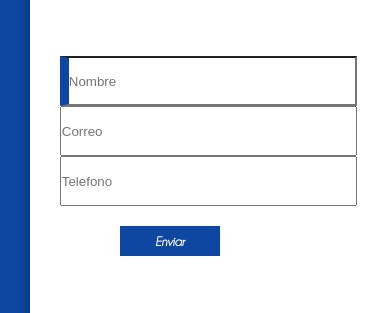
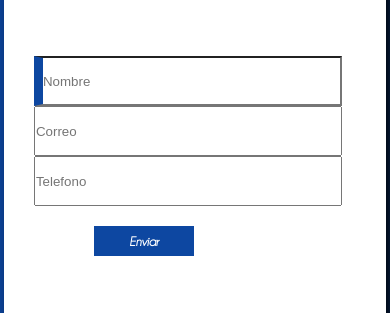
Before and after one commit to andres-galindo/landing-page, a plain HTML site: page index.html in a window 390 px wide. Shown: the part 306-619 px from the top of the page. Drawn offline with Linux system fonts and the light colour scheme.

Commit message:
quitando componentes

```diff
--- a/style.css
+++ b/style.css
@@ -130,12 +130,8 @@ body{
 }
 
 @media (max-width: 420px){
-    body{
-        margin-left: 20px;
-        overflow: hidden;
-    }
     .container{
-        width: 95%;
+        width: 98%;
     }
    .form-image{
         display: none;
```
